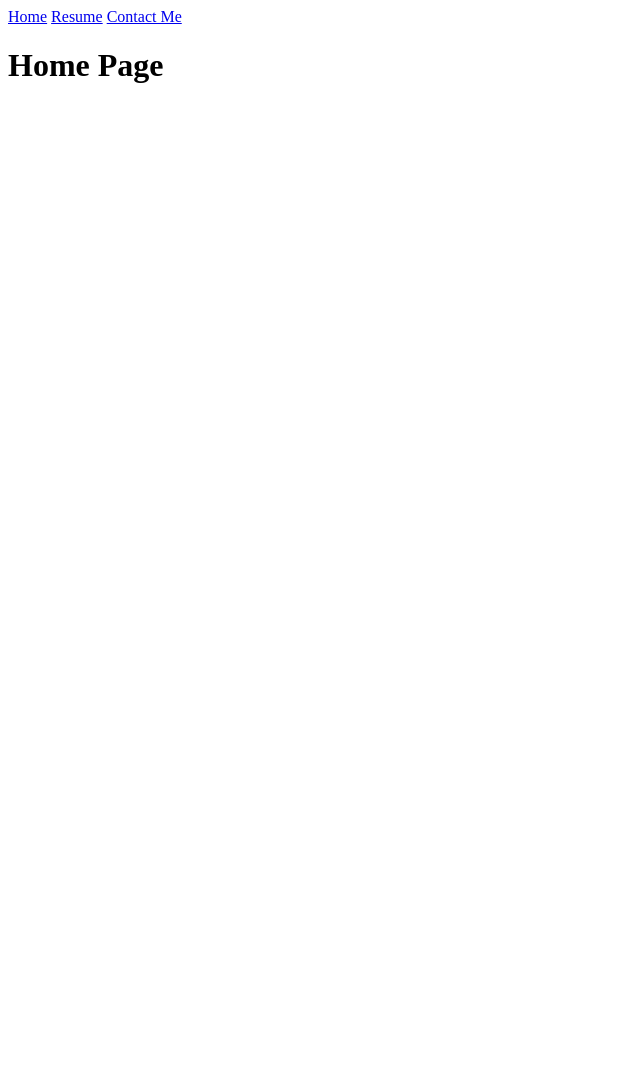
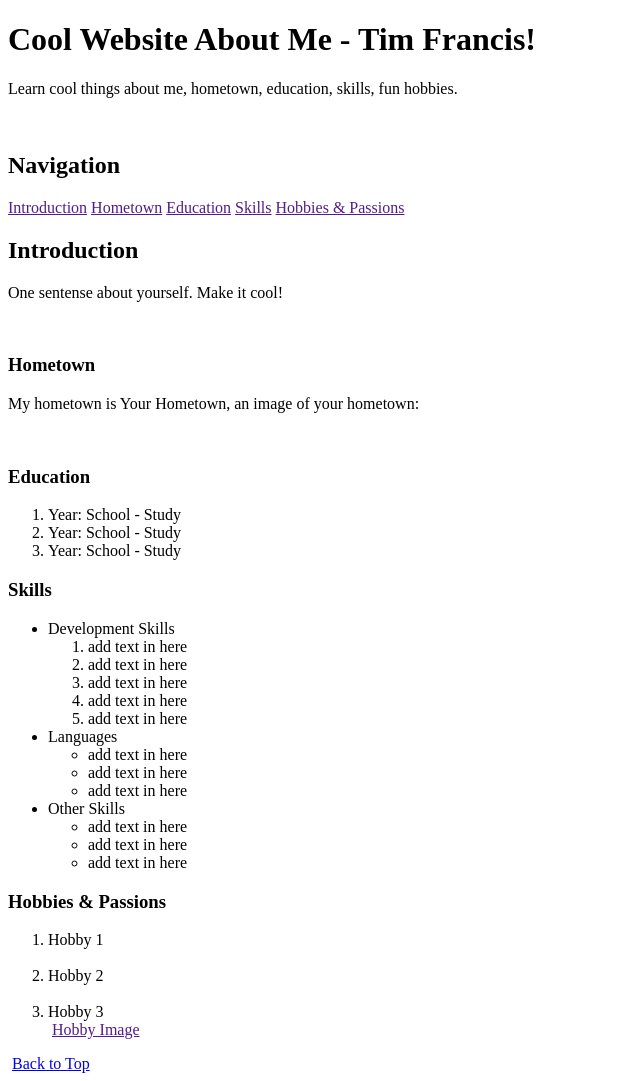
Before and after one commit to Timrfrancis/Web-Dev-project-, a plain HTML site: page index.html in a window 1280 px wide. Shown: the whole page, without its empty margins (0-640 px from the left). Before the commit the page ends 800 px from the top, so only its background shows below. Drawn offline with Linux system fonts and the light colour scheme.

Commit message:
copied from slack

```diff
--- a/index.html
+++ b/index.html
@@ -1,20 +1,84 @@
 <!DOCTYPE html>
-
-
 <html lang="en">
-
     <head>
-        <title>
-            Tim Francis's Home Page
-        </title>
+        <title>About Me - Your Name</title>
     </head>
 
     <body>
-        <a href="#">Home</a>
-        <a href="content/resume.html">Resume</a>
-        <a href="content/contact.html">Contact Me</a>
+        <!-- comment -->
+        <h1>Cool Website About Me - Tim Francis!</h1>
 
-        <h1>Home Page</h1>
+        <p> Learn cool things about me, hometown, education, skills, fun hobbies.</p>
+
+        <br>
+        <h2><strong>Navigation</strong></h2>
+        <a href="">Introduction</a>
+        <a href="">Hometown</a>
+        <a href="">Education</a>
+        <a href="">Skills</a>
+        <a href="">Hobbies & Passions</a>
+        <br>
+
+        <h2>Introduction</h2>
+        <p>One sentense about yourself. Make it cool!</p>
+        <img width="500px" src="" alt="">
+
+        <h3>Hometown</h3>
+        <p>My hometown is Your Hometown, an image of your hometown:</p>
+        <img width="500px" src="" alt="">
+
+        <h3>Education</h3>
+        <ol>
+            <li>Year: School - Study</li>
+            <li>Year: School - Study</li>
+            <li>Year: School - Study</li>
+        </ol>
+
+        <h3>Skills</h3>
+        <ul>
+            <li>Development Skills</li>
+                <ol>
+                    <li>add text in here</li>
+                    <li>add text in here</li>
+                    <li>add text in here</li>
+                    <li>add text in here</li>
+                    <li>add text in here</li>
+                </ol>
+            <li>Languages</li>
+                <ul>
+                    <li>add text in here</li>
+                    <li>add text in here</li>
+                    <li>add text in here</li>
+                </ul>
+            <li>Other Skills</li>
+                <ul>
+                    <li>add text in here</li>
+                    <li>add text in here</li>
+                    <li>add text in here</li>
+                </ul>
+        </ul>
+
+        <h3>Hobbies & Passions</h3>
+        <ol>
+            <li>Hobby 1</li>
+                <img width="500px" src="" alt="">
+            <li>Hobby 2</li>
+                <img width="500px" src="" alt="">
+            <li>Hobby 3</li>
+                <img width="500px" src="" alt="">
+            <a href=""  target="_blank" title="">Hobby Image</a>
+        </ol>
+
+
+        <p></p>
+
+
+        <a href=""></a>
+
+        <img src="" alt="">
+
+        <!-- on page anchors -->
+        <a href="#top"> Back to Top</a>
+
     </body>
-
 </html>
```
Also changed, not shown: indexme.html (added, +20 -0 lines).
